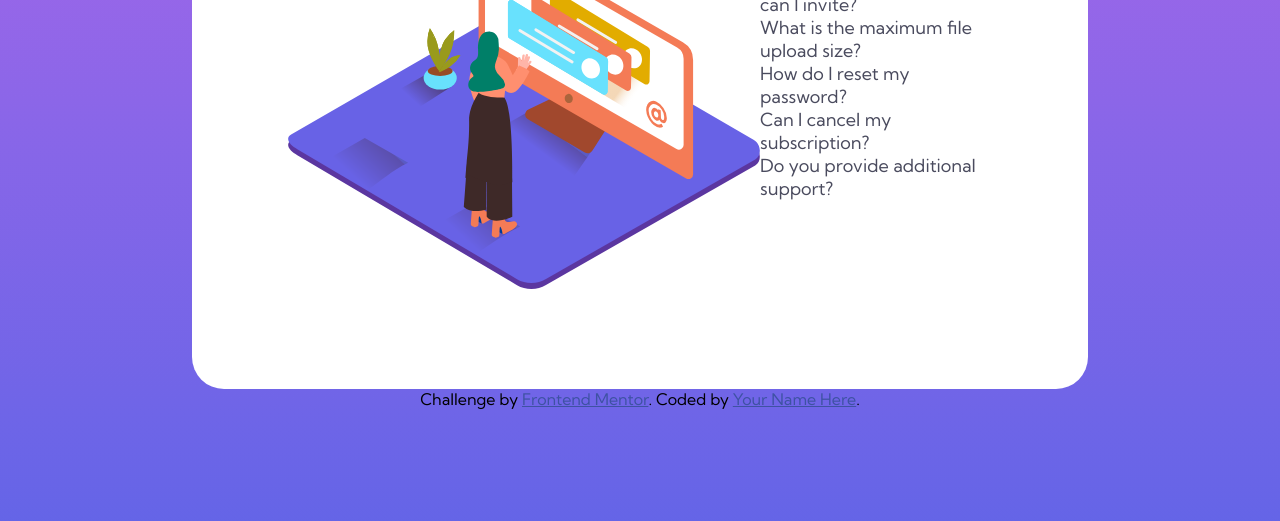
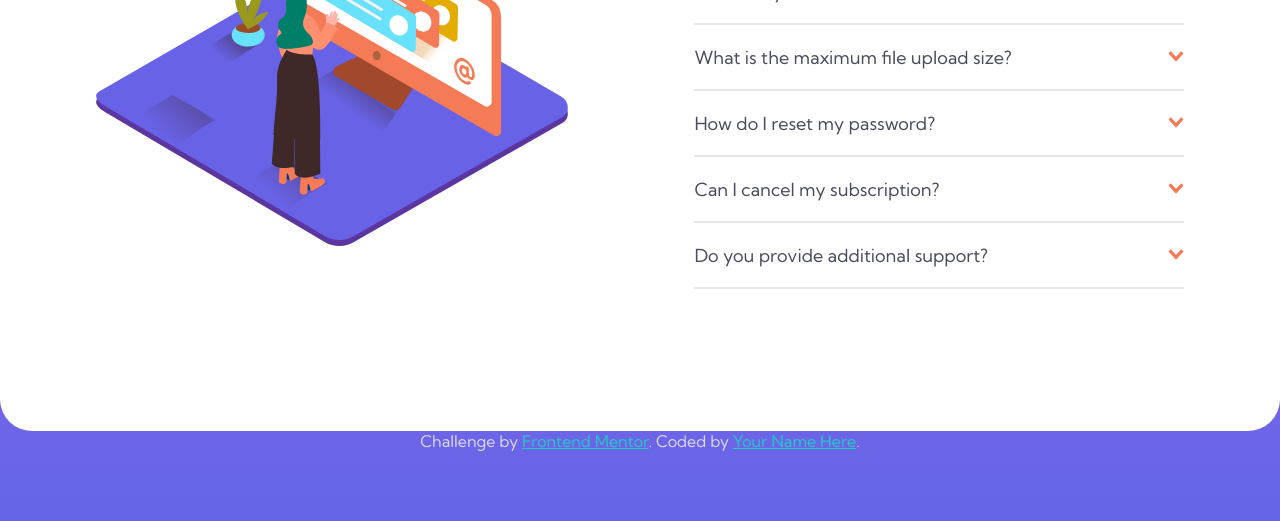
Before and after one commit to Sir-Floppa/Frontend-Mentor-03-FAQ-Accordion-Card, a plain HTML site: page index.html in a window 1280 px wide. Shown: the part 279-800 px from the top of the page. Drawn offline with Linux system fonts and the light colour scheme.

Commit message:
organized buttons

```diff
--- a/index.html
+++ b/index.html
@@ -17,13 +17,18 @@
   <body>
     <main>
       <section>
-        <img src="./images/illustration-woman-online-desktop.svg" alt="" />
+        <!-- <img src="./images/bg-pattern-desktop.svg" alt=""> -->
+        <img src="./images/illustration-woman-online-desktop.svg" alt="">
+        <!-- <img src="./images/illustration-box-desktop.svg" alt=""> -->
       </section>
 
       <section id="faq">
         <h1>FAQ</h1>
         <div class="accordion">
-          <button>How many team members can I invite?</button>
+          <button>
+            How many team members can I invite?
+            <img src="./images/icon-arrow-down.svg" alt="">
+          </button>
           <p>
             You can invite up to 2 additional users on the Free plan. There is
             no limit on team members for the Premium plan.
@@ -31,7 +36,10 @@
         </div>
 
         <div class="accordion">
-          <button>What is the maximum file upload size?</button>
+          <button>
+            What is the maximum file upload size?
+            <img src="./images/icon-arrow-down.svg" alt="">
+          </button>
           <p>
             No more than 2GB. All files in your account must fit your allotted
             storage space.
@@ -39,7 +47,10 @@
         </div>
 
         <div class="accordion">
-          <button>How do I reset my password?</button>
+          <button>
+            How do I reset my password?
+            <img src="./images/icon-arrow-down.svg" alt="">
+          </button>
           <p>
             Click “Forgot password” from the login page or “Change password”
             from your profile page. A reset link will be emailed to you.
@@ -47,14 +58,20 @@
         </div>
 
         <div class="accordion">
-          <button>Can I cancel my subscription?</button>
+          <button>
+            Can I cancel my subscription?
+            <img src="./images/icon-arrow-down.svg" alt="">
+          </button>
           <p>
             Yes! Send us a message and we’ll process your request no questions
             asked.
           </p>
         </div>
         <div class="accordion">
-          <button>Do you provide additional support?</button>
+          <button>
+            Do you provide additional support?
+            <img src="./images/icon-arrow-down.svg" alt="">
+          </button>
           <p>
             Chat and email support is available 24/7. Phone lines are open during
             normal business hours.
--- a/styles/global.css
+++ b/styles/global.css
@@ -17,13 +17,14 @@ body {
 }
 
 main {
-  width: 70%;
-  height: 70%;
+  width: 80rem;
+  height: 40rem;
   background-color: white;
   padding: 6rem;
   border-radius: 2rem;
   display: flex;
   flex-direction: row;
+  justify-content: space-between;
 }
 
 button {
@@ -31,12 +32,21 @@ button {
   border: none;
   cursor: pointer;
   font-size: 1.125rem;
-  text-align: left;
-  color: hsl(237, 12%, 33%)
+  color: hsl(237, 12%, 33%);
+  height: 64px;
+  width: 100%;
+  display: flex;
+  justify-content: space-between;
+  align-items: center;
+}
+
+button img {
+  width: 1rem;
 }
 
 h1 {
   font-size: 2rem;
+  margin-bottom: 2rem;
 }
 
 p {
@@ -45,11 +55,20 @@ p {
   display: none;
 }
 
+footer {
+  color: rgba(255, 255, 255, 0.747)
+}
+
 footer a {
-  color: hsl(228, 45%, 44%);
+  color: hsl(177, 72%, 46%);
 }
 
 #faq {
   display: flex;
   flex-direction: column;
+  width: 45%;
 }
+
+.accordion {
+  border-bottom: 2px solid hsl(240, 5%, 91%);
+}
```
